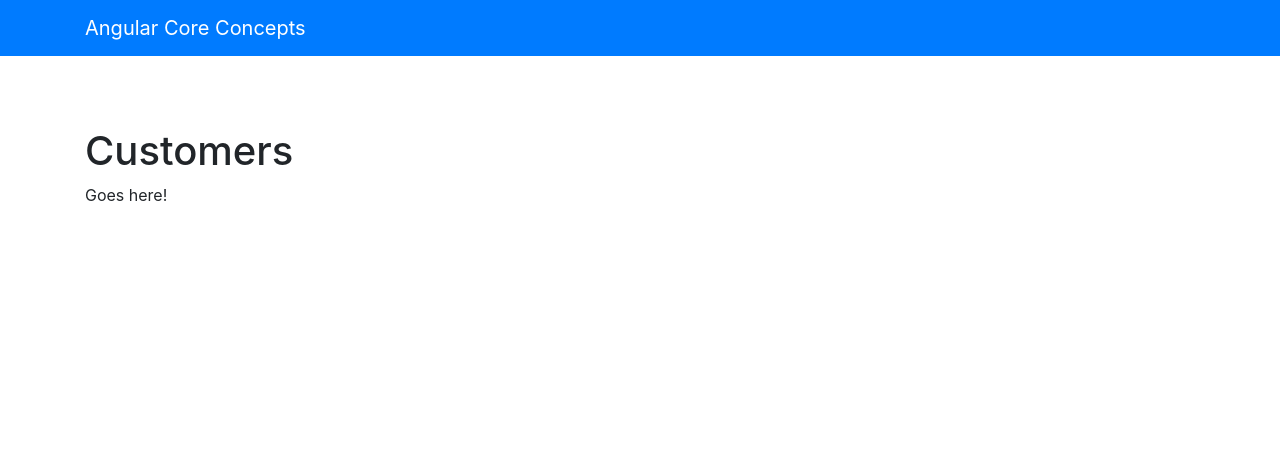
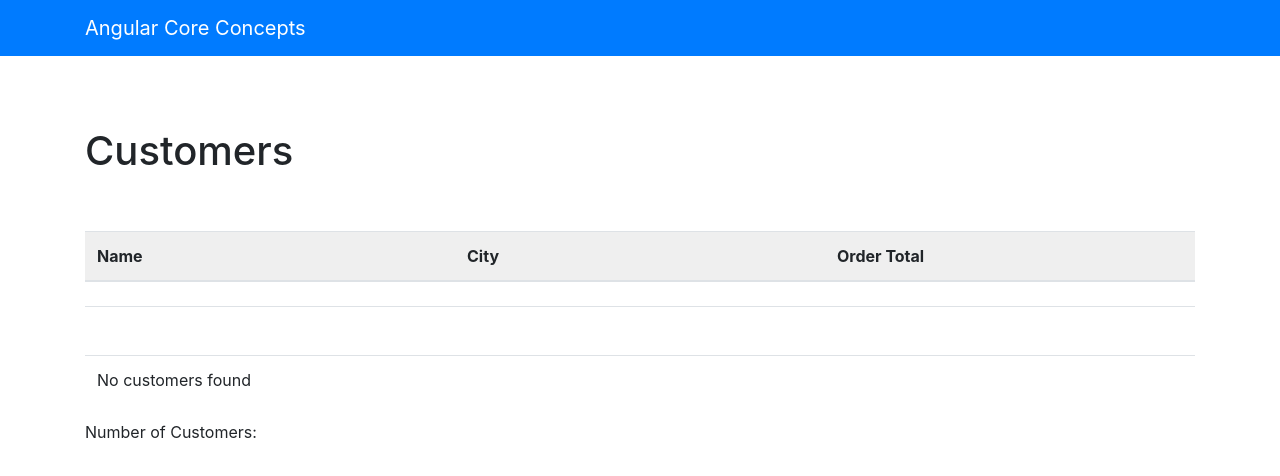
Before and after one commit to EricCronje/AngularJS-Customer-application, an Angular app: page / in a window 1280 px wide. Shown: the top 476 px of the page. Built offline with nearby package versions, Linux system fonts and the light colour scheme.

Commit message:
Added the customer list start with ng generate and updated the style sheets

```diff
--- /dev/null
+++ b/src/app/customers/customers-list/customers-list.component.html
@@ -0,0 +1,31 @@
+<br />
+<br />
+<table class="table table-hover">
+    <thead>
+        <tr>
+            <th>Name</th>
+            <th>City</th>
+            <th>Order Total</th>
+        </tr>
+    </thead>
+    <tr>
+        <td>
+            <a>
+
+            </a>
+        </td>
+        <td></td>
+        <td></td>
+    </tr>
+    <tr>
+        <td colspan="2">&nbsp;</td>
+        <td>
+
+        </td>
+    </tr>
+    <tr>
+        <td colspan="4">No customers found</td>
+    </tr>
+</table>
+Number of Customers:
+<br />
--- /dev/null
+++ b/src/app/customers/customers-list/customers-list.component.ts
@@ -0,0 +1,19 @@
+import { Component, OnInit } from '@angular/core';
+
+@Component({
+  selector: 'app-customers-list',
+  templateUrl: './customers-list.component.html',
+  styleUrls: ['../../../assets/styles.css']
+})
+export class CustomersListComponent implements OnInit {
+
+  filteredCustomers: any[] = [];
+  customerOrderTotal: number;
+  curencyCode: 'USD';
+
+  constructor() { }
+
+  ngOnInit(): void {
+  }
+
+}
--- a/src/app/customers/customers.component.html
+++ b/src/app/customers/customers.component.html
@@ -1,3 +1,3 @@
 <h1>{{title}}</h1>
 
-Goes here!
+<app-customers-list>Loading...</app-customers-list>
--- a/src/app/customers/customers.module.ts
+++ b/src/app/customers/customers.module.ts
@@ -2,10 +2,12 @@ import { NgModule } from '@angular/core';
 import { CommonModule } from '@angular/common';
 
 import { CustomersComponent } from './customers.component';
+import { CustomersListComponent } from './customers-list/customers-list.component';
 
 @NgModule({
   declarations: [
-    CustomersComponent
+    CustomersComponent,
+    CustomersListComponent
   ],
   imports: [
     CommonModule
```
Also changed, not shown: src/app/customers/customers-list/customers-list.component.css (added), src/index.html (line endings or trailing spaces), 1 other file (tests, documents, lock files or other folders).
